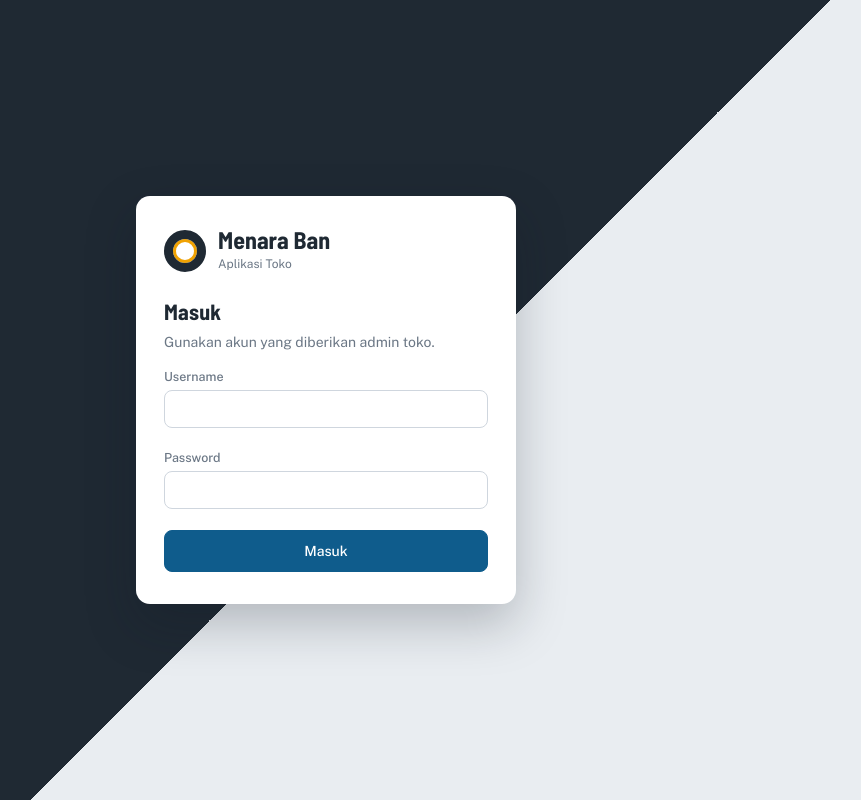
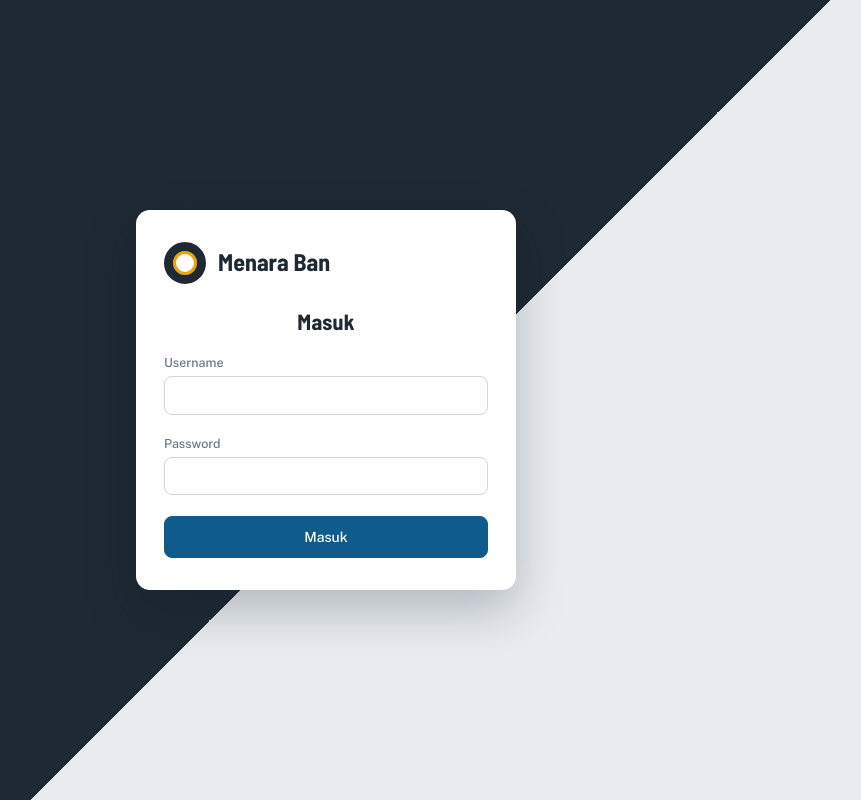
Before and after one commit to appsscript-id/menaraban, a plain HTML site: page index.html in a window 1280 px wide. Shown: the whole page, without its empty margins (314-1175 px from the left). Drawn offline with nearby package versions, Linux system fonts and the light colour scheme.

Commit message:
Update index.html

```diff
--- a/index.html
+++ b/index.html
@@ -4,7 +4,7 @@
 <meta charset="UTF-8">
 <meta name="viewport" content="width=device-width, initial-scale=1">
 <meta name="theme-color" content="#1f2933">
-<title>Menara Ban - Aplikasi Toko</title>
+<title>Menara Ban</title>
 <link rel="preconnect" href="https://fonts.googleapis.com">
 <link rel="preconnect" href="https://fonts.gstatic.com" crossorigin>
 <link href="https://fonts.googleapis.com/css2?family=Barlow+Semi+Condensed:wght@500;600;700&family=Public+Sans:wght@400;500;600&display=swap" rel="stylesheet">
@@ -235,8 +235,8 @@ details.acc>.accb{padding:14px 18px 18px}
 <!-- LOGIN -->
 <section id="login">
   <form class="lbox" id="lform">
-    <div class="logo"><div class="tire"></div><div><b>Menara Ban</b><small>Aplikasi Toko</small></div></div>
-    <h2>Masuk</h2><p>Gunakan akun yang diberikan admin toko.</p>
+    <div class="logo"><div class="tire"></div><div><b>Menara Ban</b></div></div>
+<h2 style="text-align:center;margin:22px 0 16px">Masuk</h2>
     <label class="f"><span>Username</span><input id="lu" autocomplete="off" required></label><br>
     <label class="f"><span>Password</span><input id="lp" type="password" autocomplete="new-password" required></label><br>
     <button class="btn p" style="width:100%;padding:10px" id="lbtn">Masuk</button>
@@ -246,7 +246,7 @@ details.acc>.accb{padding:14px 18px 18px}
 <!-- APP -->
 <div id="app">
   <aside id="side">
-    <div class="logo"><div class="tire"></div><div><b id="sName">Menara Ban</b><small style="color:#9aa5b1">Aplikasi Toko</small></div></div>
+    <div class="logo"><div class="tire"></div><div><b id="sName">Menara Ban</b></div></div>
     <nav id="nav"></nav>
     <div class="me"><b id="meName"></b><span id="meRole"></span><button class="btn s" onclick="logout()">Keluar</button></div>
   </aside>
@@ -408,7 +408,7 @@ async function boot() {
     const r = await api('init');
     Object.assign(S, { user: r.user, cfg: r.settings, barang: r.barang, pelanggan: r.pelanggan, supplier: r.supplier });
     $('#login').style.display = 'none'; $('#splash').style.display = 'none'; $('#app').style.display = 'block';
-    $('#sName').textContent = S.cfg.nama_toko || 'Menara Ban'; document.title = (S.cfg.nama_toko || 'Menara Ban') + ' - Aplikasi Toko';
+    $('#sName').textContent = S.cfg.nama_toko || 'Menara Ban'; document.title = S.cfg.nama_toko || 'Menara Ban';
     $('#meName').textContent = S.user.nama; $('#meRole').textContent = S.user.role === 'admin' ? 'Administrator' : 'Kasir';
     buildNav(); route(); if (S.user.wajib) forcePw();
   } catch (x) {
```
